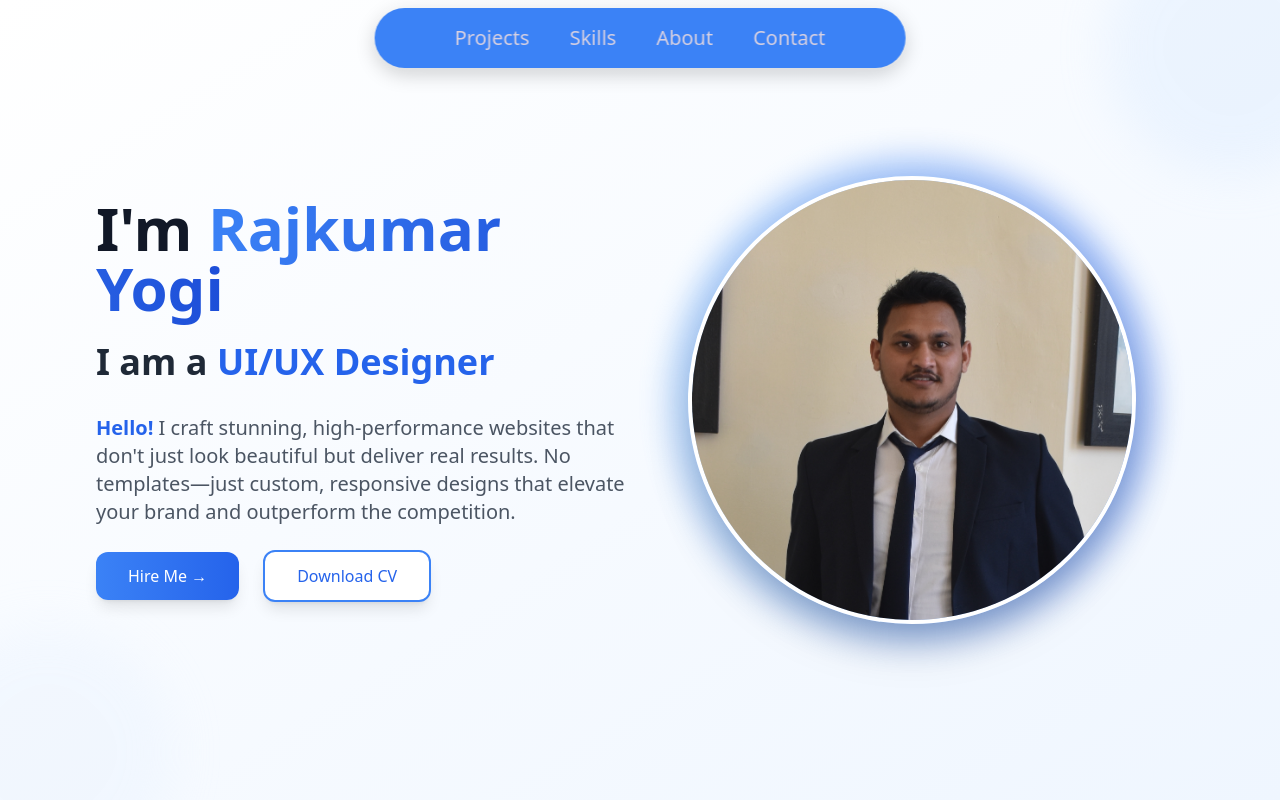
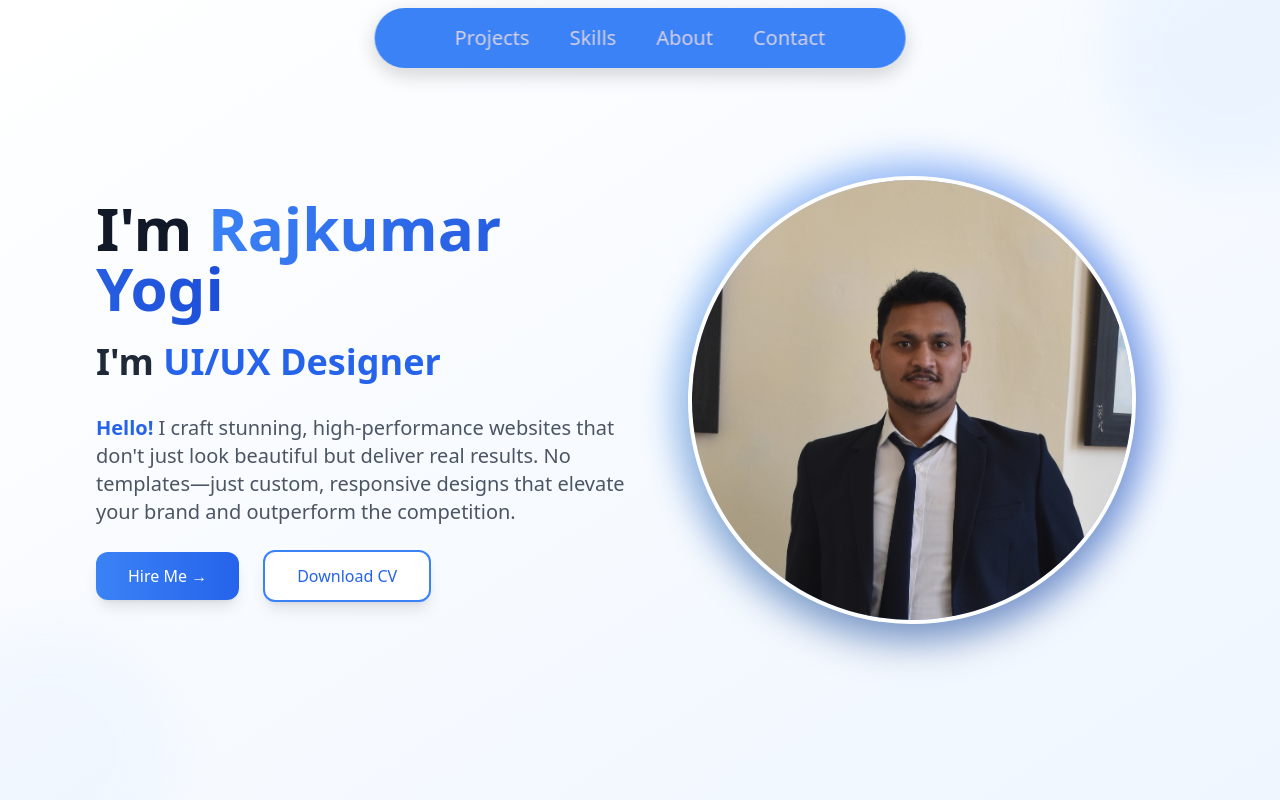
Before and after one commit to Rajkumaryogi/yogi_portfolio, a React (Create React App) app: page / in a window 1280 px wide. Shown: the top 800 px of the page. Built offline with nearby package versions, Linux system fonts and the light colour scheme.

Commit message:
Update Intro.jsx

```diff
--- a/src/components/Intro.jsx
+++ b/src/components/Intro.jsx
@@ -24,7 +24,7 @@ function Intro() {
         </h1>
 
         <div className="text-gray-800 text-2xl sm:text-3xl md:text-4xl font-bold text-center lg:text-left h-auto min-h-[3rem]">
-          I am a{" "}
+          I'm{" "}
           <span className="text-blue-600">
             <TypeAnimation
               sequence={[
```
